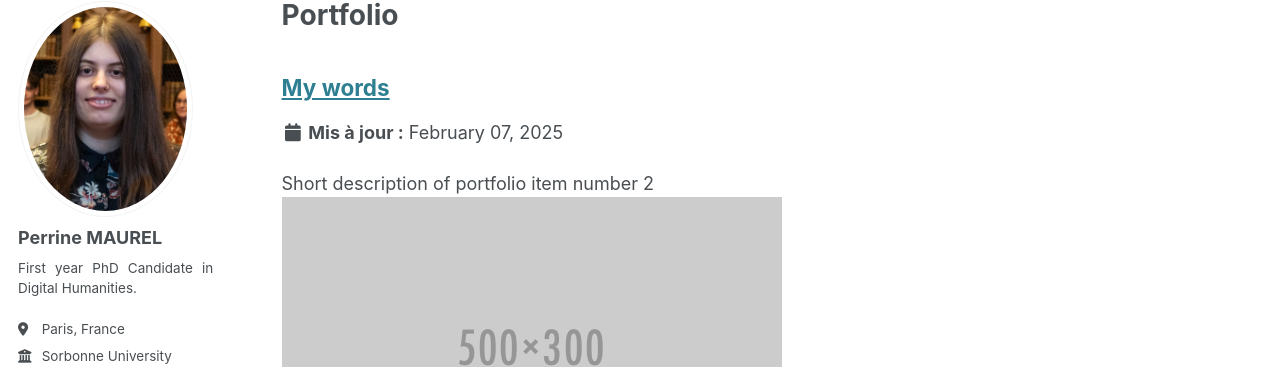
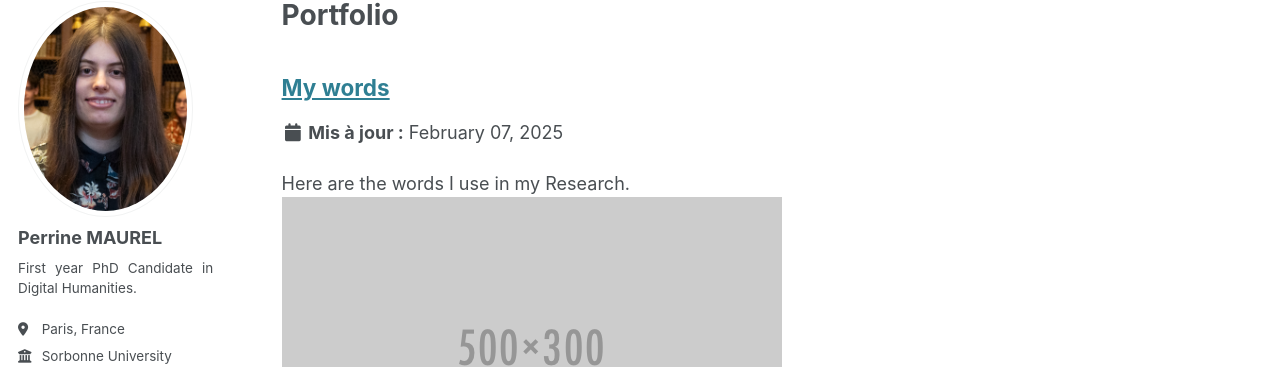
Before and after one commit to perrinemaurel/perrinemaurel.github.io, a Jekyll site: the page built from _pages/portfolio.html, in a window 1280 px wide and 1015 px high. Shown: the part 105-472 px from the top of the window. Built offline with Jekyll 4.4.1, drawn with Linux system fonts in a browser that asks for light colours.

Commit message:
Update my-words.html

```diff
--- a/_portfolio/my-words.html
+++ b/_portfolio/my-words.html
@@ -1,6 +1,6 @@
 ---
 title: "My words"
-excerpt: "Short description of portfolio item number 2 <br/><img src='/images/500x300.png'>"
+excerpt: "Here are the words I use in my Research. <br/><img src='/images/500x300.png'>"
 collection: portfolio
 ---
 
```
